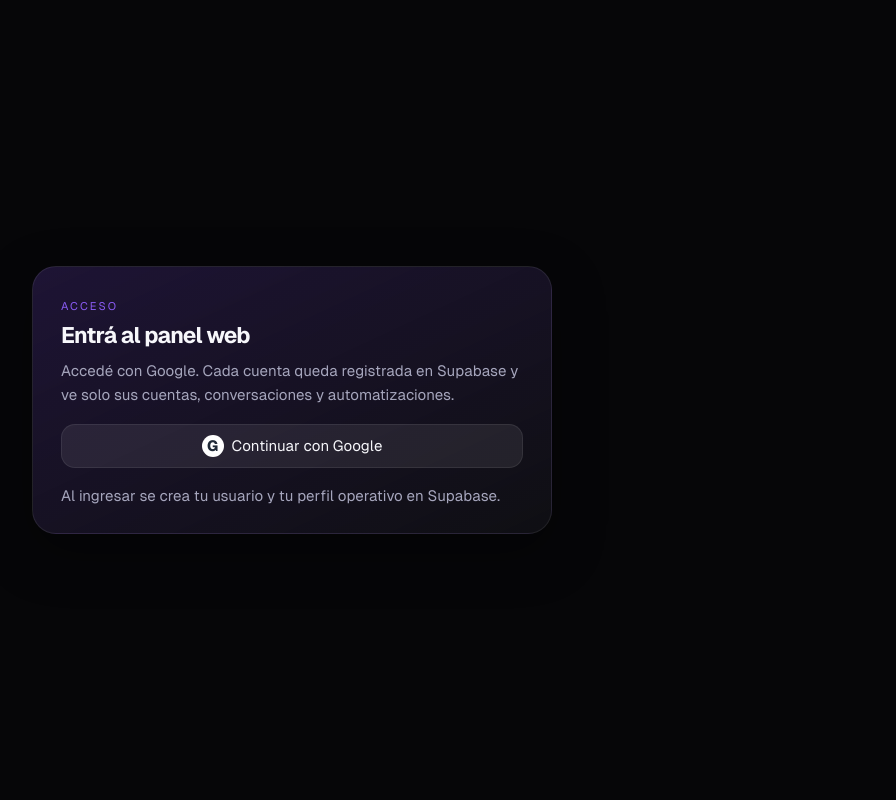
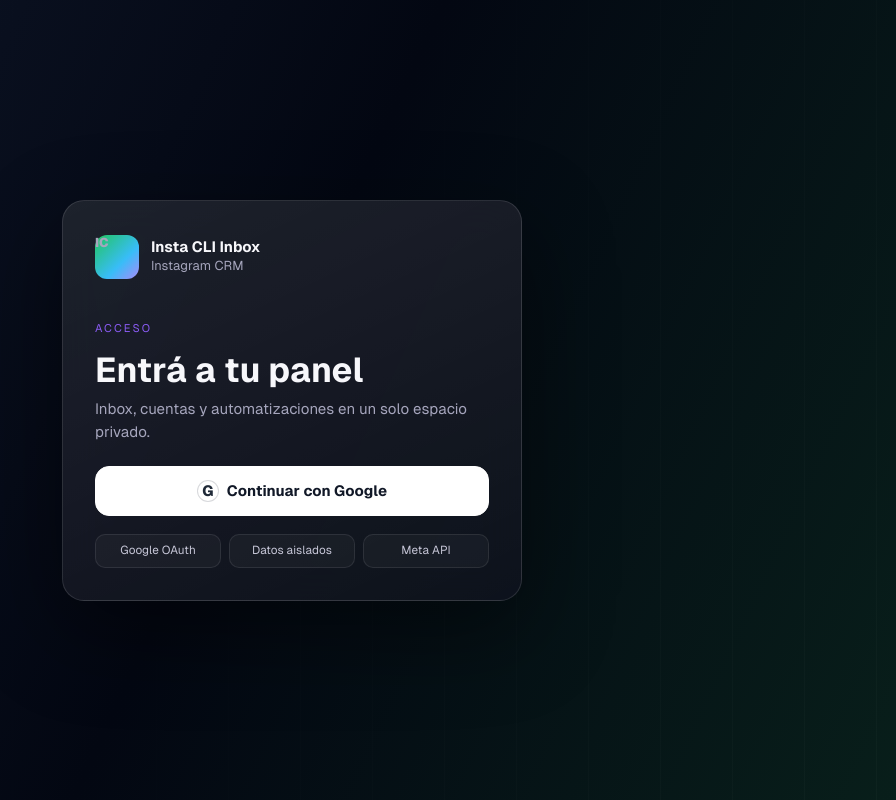
Before and after one commit to chadhellkerley-code/insta_cli_inbox, a Next.js app in the folder web/: page /login in a window 1280 px wide. Shown: the whole page, without its empty margins (348-1244 px from the left). Built offline with nearby package versions, Linux system fonts and the light colour scheme; no server answers.

Commit message:
Polish Google login screen

```diff
--- a/web/src/app/globals.css
+++ b/web/src/app/globals.css
@@ -542,14 +542,73 @@
   display: grid;
   place-items: center;
   padding: 24px;
+  background:
+    linear-gradient(115deg, rgba(15, 23, 42, 0.94), rgba(3, 7, 18, 0.98) 48%, rgba(20, 83, 45, 0.32)),
+    repeating-linear-gradient(
+      90deg,
+      rgba(255, 255, 255, 0.035) 0,
+      rgba(255, 255, 255, 0.035) 1px,
+      transparent 1px,
+      transparent 72px
+    ),
+    #030712;
 }
 
 .auth-card {
-  width: min(520px, 100%);
-  padding: 28px;
+  width: min(460px, 100%);
+  padding: 32px;
   background:
-    linear-gradient(155deg, rgba(124, 58, 237, 0.15), rgba(15, 15, 19, 0.92)),
-    var(--panel);
+    linear-gradient(155deg, rgba(255, 255, 255, 0.09), rgba(255, 255, 255, 0.025)),
+    rgba(8, 13, 24, 0.9);
+  border: 1px solid rgba(255, 255, 255, 0.12);
+  border-radius: 22px;
+  box-shadow: 0 30px 90px rgba(0, 0, 0, 0.46);
+  backdrop-filter: blur(20px);
+}
+
+.auth-brand {
+  display: flex;
+  align-items: center;
+  gap: 12px;
+}
+
+.auth-brand strong,
+.auth-brand span {
+  display: block;
+}
+
+.auth-brand strong {
+  font-size: 1rem;
+}
+
+.auth-brand span {
+  margin-top: 2px;
+  color: var(--muted);
+  font-size: 0.86rem;
+}
+
+.auth-logo {
+  display: inline-flex;
+  align-items: center;
+  justify-content: center;
+  width: 44px;
+  height: 44px;
+  border-radius: 12px;
+  background: linear-gradient(135deg, #22c55e, #38bdf8 62%, #a78bfa);
+  color: #020617;
+  font-weight: 900;
+  letter-spacing: 0;
+}
+
+.auth-heading {
+  margin-top: 38px;
+}
+
+.auth-heading h1 {
+  margin-top: 10px;
+  font-size: 2.3rem;
+  line-height: 1;
+  letter-spacing: 0;
 }
 
 .auth-copy {
@@ -649,8 +708,17 @@
 
 .google-auth-button {
   width: 100%;
-  margin-top: 18px;
-  background: rgba(255, 255, 255, 0.08);
+  min-height: 50px;
+  margin-top: 22px;
+  background: #ffffff;
+  border-color: #ffffff;
+  color: #111827;
+  font-weight: 700;
+}
+
+.google-auth-button:hover {
+  border-color: #bbf7d0;
+  transform: translateY(-1px);
 }
 
 .google-mark {
@@ -664,6 +732,28 @@
   color: #1f2937;
   font-weight: 800;
   line-height: 1;
+  box-shadow: inset 0 0 0 1px rgba(17, 24, 39, 0.16);
+}
+
+.auth-proof {
+  display: grid;
+  grid-template-columns: repeat(3, minmax(0, 1fr));
+  gap: 8px;
+  margin-top: 18px;
+}
+
+.auth-proof span {
+  min-height: 34px;
+  display: inline-flex;
+  align-items: center;
+  justify-content: center;
+  padding: 0 8px;
+  border: 1px solid rgba(255, 255, 255, 0.09);
+  border-radius: 10px;
+  color: var(--muted-strong);
+  background: rgba(255, 255, 255, 0.035);
+  font-size: 0.78rem;
+  text-align: center;
 }
 
 .button-danger {
--- a/web/src/app/login/page.tsx
+++ b/web/src/app/login/page.tsx
@@ -65,12 +65,23 @@
   return (
     <main className="auth-shell">
       <section className="auth-card">
-        <span className="eyebrow">Acceso</span>
-        <h1>Entrá al panel web</h1>
-        <p className="auth-copy">
-          Accedé con Google. Cada cuenta queda registrada en Supabase y ve solo
-          sus cuentas, conversaciones y automatizaciones.
-        </p>
+        <div className="auth-brand">
+          <span className="auth-logo" aria-hidden="true">
+            IC
+          </span>
+          <div>
+            <strong>Insta CLI Inbox</strong>
+            <span>Instagram CRM</span>
+          </div>
+        </div>
+
+        <div className="auth-heading">
+          <span className="eyebrow">Acceso</span>
+          <h1>Entrá a tu panel</h1>
+          <p className="auth-copy">
+            Inbox, cuentas y automatizaciones en un solo espacio privado.
+          </p>
+        </div>
 
         {errorMessage ? <div className="feedback error">{errorMessage}</div> : null}
         {successMessage ? <div className="feedback success">{successMessage}</div> : null}
@@ -87,9 +98,11 @@
           {isSubmitting ? "Redirigiendo..." : "Continuar con Google"}
         </button>
 
-        <p className="auth-footer">
-          Al ingresar se crea tu usuario y tu perfil operativo en Supabase.
-        </p>
+        <div className="auth-proof" aria-label="Estado del acceso">
+          <span>Google OAuth</span>
+          <span>Datos aislados</span>
+          <span>Meta API</span>
+        </div>
       </section>
     </main>
   );
```
